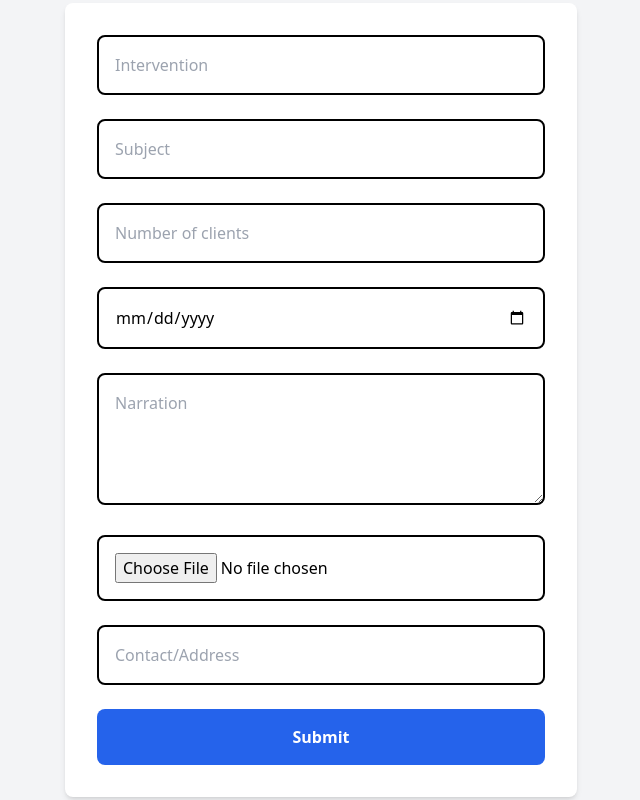
After one commit to RiyaMathew-11/plv-diary, a Python web app: template src/plv-diary/templates/form.html in a window 1280 px wide. The commit adds this page. Shown: the whole page, without its empty margins (319-959 px from the left). Run offline with Jinja, Linux system fonts and the light colour scheme; the template is opened without the code that fills it, so the values that code supplies are empty; some libraries are stand-ins or nearby versions.

Commit message:
feat: form page

```diff
--- /dev/null
+++ b/src/plv-diary/templates/form.html
@@ -0,0 +1,43 @@
+<!DOCTYPE html>
+<html lang="en">
+<head>
+    <meta charset="UTF-8">
+    <meta name="viewport" content="width=device-width, initial-scale=1.0">
+    <title>Full-Screen Responsive Form</title>
+    <script src="https://cdn.tailwindcss.com"></script>
+</head>
+<body class="flex items-center justify-center h-screen bg-gray-100">
+
+    <div class="w-full h-full flex justify-center items-center">
+        <form class="w-full max-w-lg bg-white p-8 rounded-lg shadow-md space-y-6">
+            <input class="w-full p-4 border-2 border-black rounded-lg focus:outline-none focus:border-blue-500"
+                   type="text" placeholder="Intervention" required />
+
+            <input class="w-full p-4 border-2 border-black rounded-lg focus:outline-none focus:border-blue-500"
+                   type="text" placeholder="Subject" required />
+
+            <input class="w-full p-4 border-2 border-black rounded-lg focus:outline-none focus:border-blue-500"
+                   type="number" placeholder="Number of clients" required />
+
+            <input class="w-full p-4 border-2 border-black rounded-lg focus:outline-none focus:border-blue-500"
+                   type="date" placeholder="Date" required />
+
+            <textarea class="w-full p-4 border-2 border-black rounded-lg focus:outline-none focus:border-blue-500"
+                      placeholder="Narration" rows="4" required></textarea>
+
+            <input class="w-full p-4 border-2 border-black rounded-lg focus:outline-none focus:border-blue-500"
+                   type="file" placeholder="Supporting documents - attach" />
+
+            <input class="w-full p-4 border-2 border-black rounded-lg focus:outline-none focus:border-blue-500"
+                   type="text" placeholder="Contact/Address" required />
+
+            <!-- Submit button -->
+            <button type="submit"
+                    class="w-full py-4 bg-blue-600 text-white font-bold rounded-lg hover:bg-blue-700 transition">
+                Submit
+            </button>
+        </form>
+    </div>
+
+</body>
+</html>
```
Also changed, not shown: src/plv-diary/static/css/style.css.
